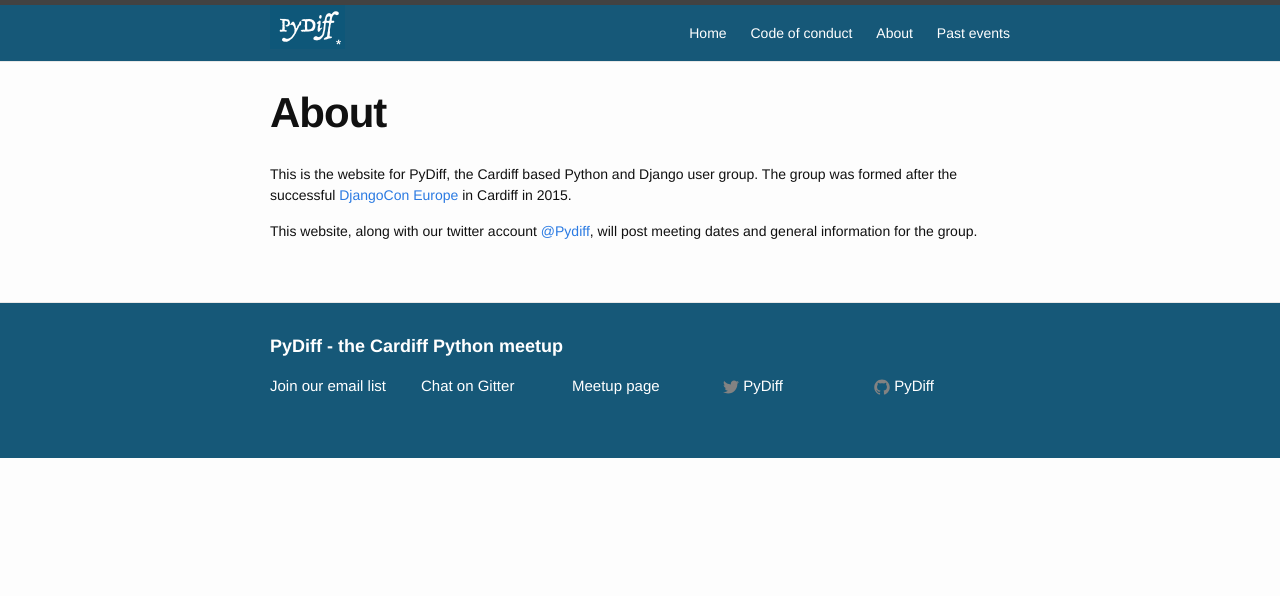
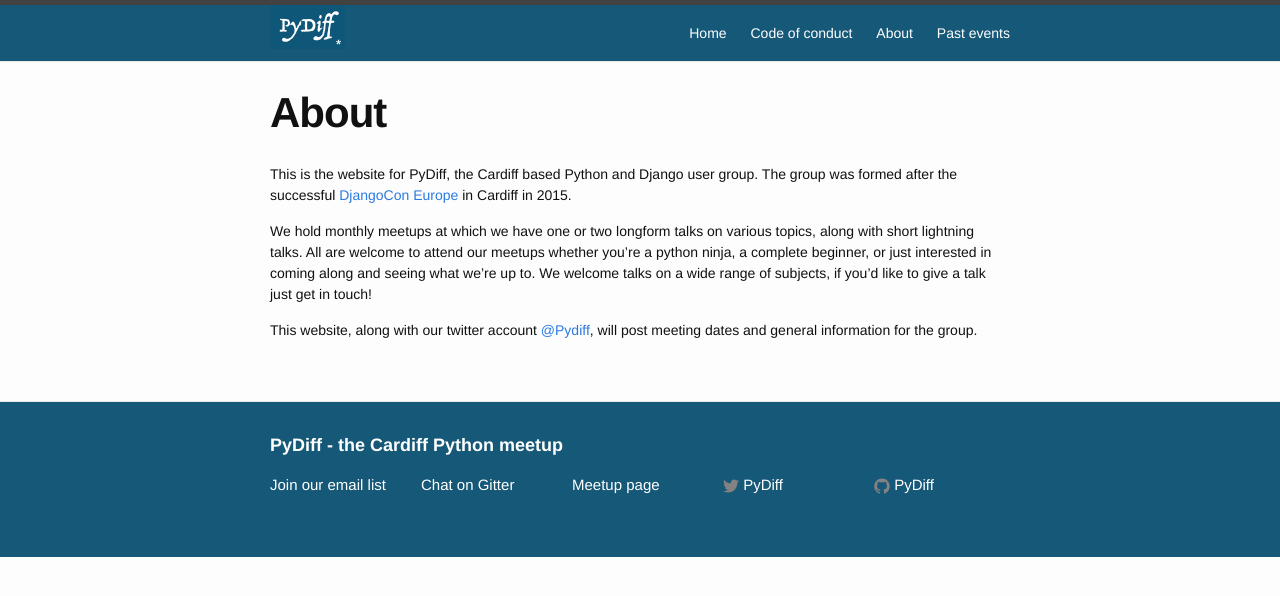
Before and after one commit to PyDiff/PyDiff.github.io, a Jekyll site: the page built from about.md, in a window 1280 px wide. Shown: the top 596 px of the page. Built offline with Jekyll 4.4.1, drawn with Linux system fonts in a browser that asks for light colours.

Commit message:
added more details to about page

```diff
--- a/about.md
+++ b/about.md
@@ -7,4 +7,6 @@
 
 This is the website for PyDiff, the Cardiff based Python and Django user group. The group was formed after the successful [DjangoCon Europe](http://2015.djangocon.eu) in Cardiff in 2015.
 
+We hold monthly meetups at which we have one or two longform talks on various topics, along with short lightning talks. All are welcome to attend our meetups whether you're a python ninja, a complete beginner, or just interested in coming along and seeing what we're up to. We welcome talks on a wide range of subjects, if you'd like to give a talk just get in touch!
+
 This website, along with our twitter account [@Pydiff](https://twitter.com/PyDiff), will post meeting dates and general information for the group.
```
